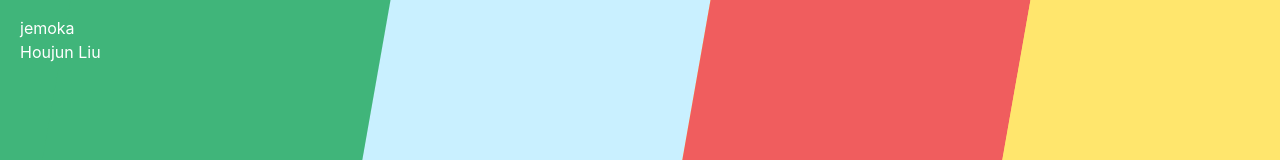
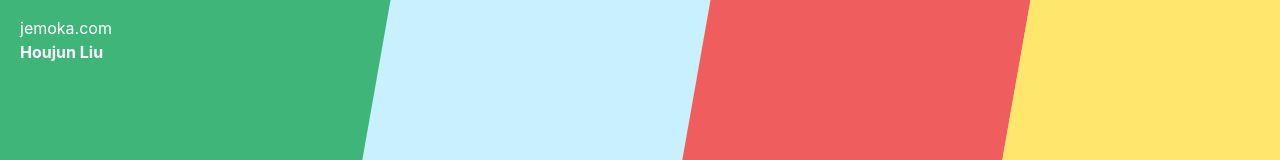
Before and after one commit to Jemoka/jemoka.com, a Next.js app: page / in a window 1280 px wide. Shown: the top 160 px of the page. Built offline with nearby package versions, Linux system fonts and the light colour scheme.

Commit message:
not sure where social links shouldgo

```diff
--- a/pages/index.js
+++ b/pages/index.js
@@ -6,8 +6,10 @@ import { useSpring, animated } from 'react-spring'
 function InfoBar() {
     return (
         <div className={styles.infobar}>
-          <span id="uname">jemoka</span>
-          <span id="name">Houjun Liu</span>
+          <span id="uname">jemoka.com</span>
+          <span>
+            <span id="name" className="font-bold">Houjun Liu</span>
+          </span>
         </div>
     );
 }
```
